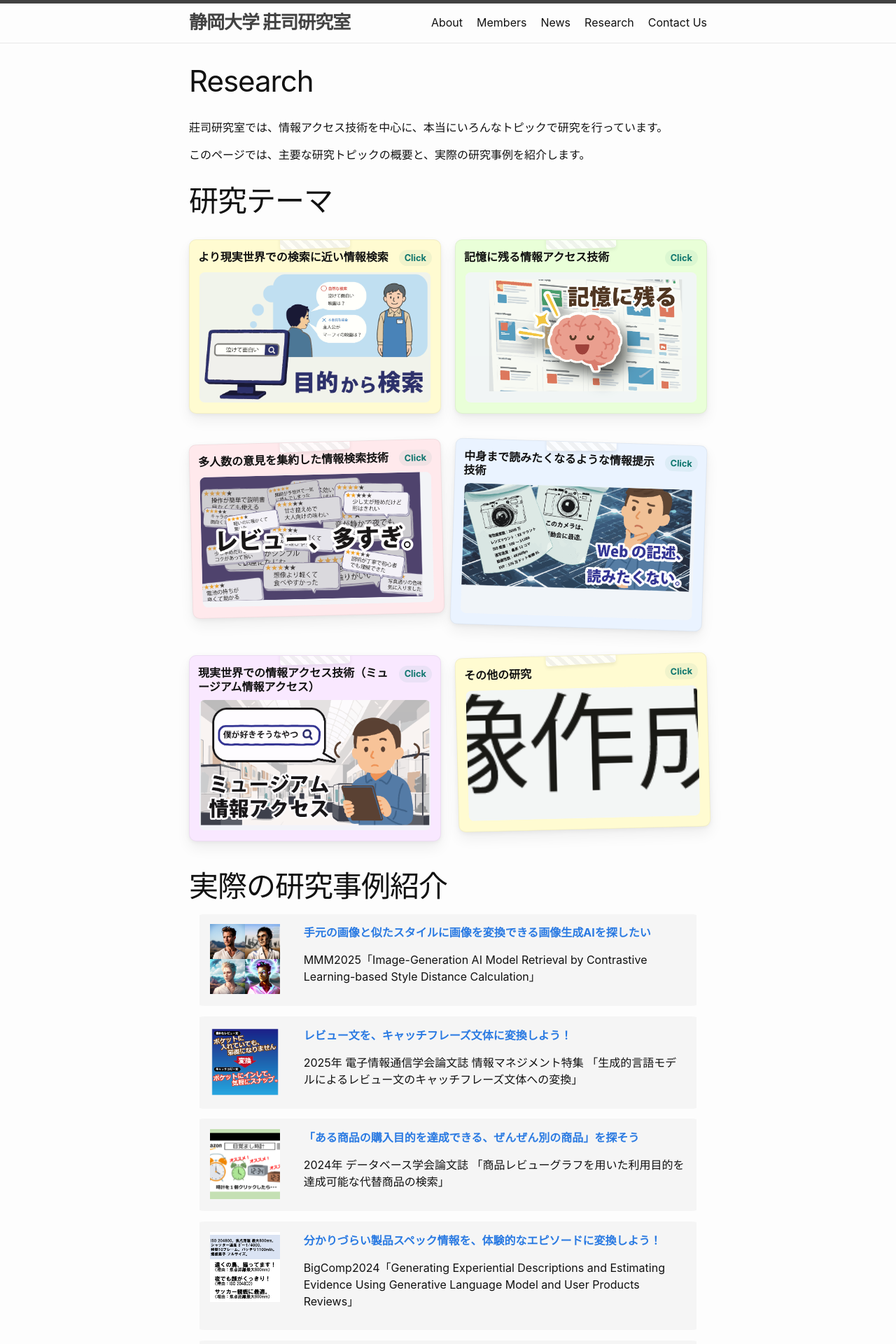
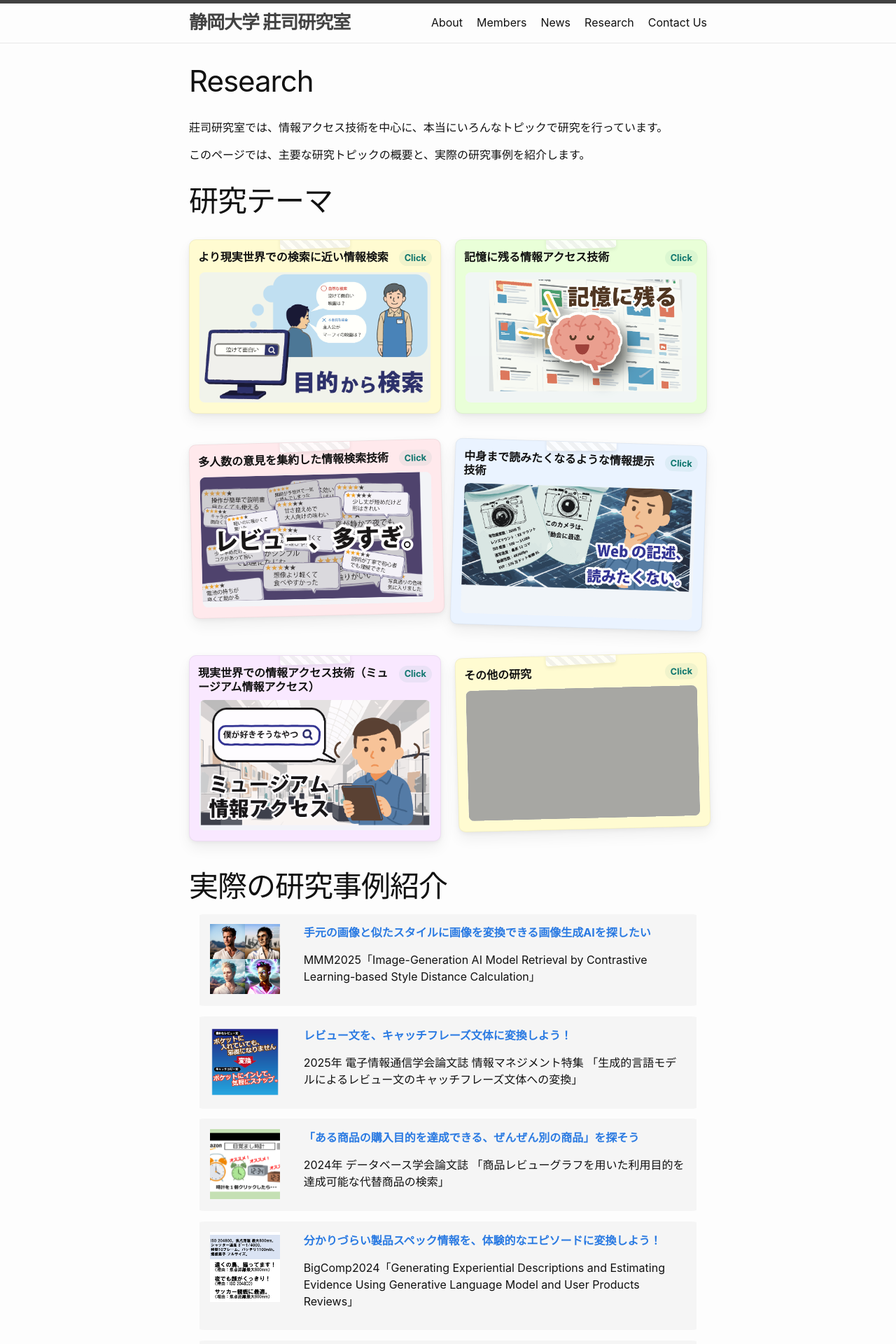
Before and after one commit to shoji-lab/shoji-lab.github.io, a Jekyll site: the page built from research.md, in a window 1280 px wide. Shown: the top 1920 px of the page at 70% size. Built offline with Jekyll 4.4.1, drawn with Linux system fonts in a browser that asks for light colours.

Commit message:
add image

```diff
--- a/research.md
+++ b/research.md
@@ -397,7 +397,7 @@
           <span class="note-title">その他の研究</span>
           <span class="note-click">Click</span>
         </div>
-        <img class="note-thumb" src="https://shoji-lab.github.io/assets/img/researches/topic_blank.png" alt="">
+        <img class="note-thumb" src="https://shoji-lab.github.io/assets/img/researches/topic_other.png" alt="">
       </summary>
       <div class="topic">
         <p><strong>面白ければ、割と、何でも</strong></p>
```
Also changed, not shown: assets/img/researches/topic_other-01.png (added).
